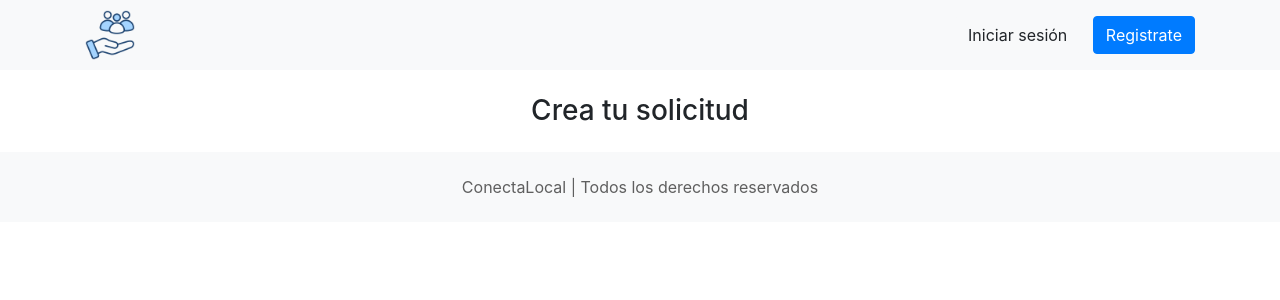
After one commit to Balsata/ConectaLocal-app, a Django app: page /Solicitudes/Crear_Solicitud/ in a window 1280 px wide. The commit adds this page. Shown: the top 300 px of the page. Run offline with Django 4.2, Linux system fonts and the light colour scheme; some libraries are stand-ins or nearby versions.

Commit message:
Pagina de inicio completada

```diff
--- /dev/null
+++ b/Proyecto/templates/Solicitudes/crearSolicitud.html
@@ -0,0 +1,12 @@
+{% extends 'layouts/base.html' %}
+{% load static %}
+
+{% block styles %}
+<link rel="stylesheet" href="{% static 'css/registro/styles.css' %}"> {% endblock %}
+{% block title %} ConectaLocal | Crear solicitud {% endblock %}
+{% block content %}
+
+<h3 class="text-center mt-4 mb-4">Crea tu solicitud</h3>
+
+
+{% endblock %}
--- a/Proyecto/templates/layouts/base.html
+++ b/Proyecto/templates/layouts/base.html
@@ -19,38 +19,39 @@
 </head>
 
 <body>
-    <header class="bg-body-tertiary text-black" style="padding: 10px;">
+    <header class="bg-body-tertiary text-black header" style="padding: 10px;">
         <div class="container">
-            <div class="row align-items-center">
-                <div class="col-md-1">
+            <div class="row justify-content-between align-items-center">
+                <div class="col-md-2">
                     {% if user.is_authenticated %}
-                    <a href="{% url 'inicio' %}" class="text-white"><img src=" {% static 'img/base/public-service.png' %}" alt="Logo" class="img-fluid"
-                        width="50px">
-                </a>
+                    <a href="{% url 'inicio' %}" class="text-white img-fluid"><img
+                            src=" {% static 'img/base/public-service.png' %}" alt="Logo" width="50px">
+                    </a>
                     {% else %}
-                    <a href="{% url 'index' %}" class="text-white"><img src=" {% static 'img/base/public-service.png' %}" alt="Logo" class="img-fluid"
-                        width="50px">
-                </a>
+                    <a href="{% url 'index' %}" class="text-white img-fluid"><img
+                            src=" {% static 'img/base/public-service.png' %}" alt="Logo" width="50px">
+                    </a>
                     {% endif %}
                 </div>
-                <div class="col-md-10 text-md-right" styled>
+                <div class="col-md-8 text-md-right button_menu">
                     <a href="{% url 'index' %}" class="btn btn-light mr-2 boton_log">Iniciar sesión</a>
                     <a href="{% url 'registro' %}" class="btn btn-primary boton_log">Registrate</a>
                 </div>
                 {% if user.is_authenticated %}
-                <style> .boton_log{display: none;} </style>
-                <div class="dropdown col-md-1">
-                    <button class="btn btn-secondary dropdown-toggle" type="button" data-bs-toggle="dropdown"
-                        aria-expanded="false">
+                <style>
+                    .boton_log {
+                        display: none;
+                    }
+                </style>
+                <div class="dropdown col-md-2">
+                    <button class="btn btn-secondary dropdown-toggle text-capitalize" type="button"
+                        data-bs-toggle="dropdown" aria-expanded="false">
                         {{user.username}}
                     </button>
-
                     <ul class="dropdown-menu">
                         <li><a class="dropdown-item" href="{% url 'perfil' %}">Perfil</a></li>
                         <li><a class="dropdown-item" href="{% url 'logout' %}">Cerrar sesión</a></li>
                     </ul>
-                    {% else %}
-
                     {% endif %}
                 </div>
             </div>
@@ -60,11 +61,14 @@
 
     <main> {% block content %} {% endblock %} </main>
 
-    <footer class="footer bg-body-tertiary text-black py-3" style="height: 70px; display: flex;">
+    <footer class="footer bg-body-tertiary text-black py-3 align-items-center text-center"
+        style="height: 70px; display: flex;">
         <div class="container">
             <span style="color: rgb(95, 95, 95);">ConectaLocal | Todos los derechos reservados</span>
         </div>
     </footer>
+
+
 
     <script src="https://code.jquery.com/jquery-3.5.1.slim.min.js"></script>
     <script src="https://ajax.googleapis.com/ajax/libs/jquery/3.6.4/jquery.min.js"></script>
--- a/Proyecto/views.py
+++ b/Proyecto/views.py
@@ -72,6 +72,7 @@ def perfil(request):
     if request.method == 'POST':
         form = editarPerfil(request.POST, instance=request.user)
         if form.is_valid():
+            user = form.save(commit=False)
             username = form.cleaned_data['username']
             email = form.cleaned_data['email']
 
@@ -81,7 +82,7 @@ def perfil(request):
             elif User.objects.exclude(pk=request.user.pk).filter(email=email).exists():
                 messages.error(request, 'El correo electrónico ya está en uso.')
             else:
-                form.save()
+                user.save()
                 messages.success(request, 'Tus datos se han actualizado correctamente.')
                 return redirect('perfil')
     else:
--- a/Solicitudes/urls.py
+++ b/Solicitudes/urls.py
@@ -4,5 +4,5 @@ from . import views
 app_name = 'Solicitudes'
 
 urlpatterns = [
-
+    path('Crear_Solicitud/', views.crear_solicitud, name="crear_solicitud"),
 ]
--- a/Solicitudes/views.py
+++ b/Solicitudes/views.py
@@ -1,3 +1,5 @@
-from django.contrib.auth.decorators import login_required
-from django.contrib.auth.forms import UserChangeForm
-from django.shortcuts import render, redirect
+from django.shortcuts import render
+
+
+def crear_solicitud(request):
+    return render(request, 'Solicitudes/crearSolicitud.html', {})
```
Also changed, not shown: Proyecto/templates/inicio.html (+46 -1 lines), Proyecto/templates/perfil.html (+6 -3 lines), db.sqlite3.
